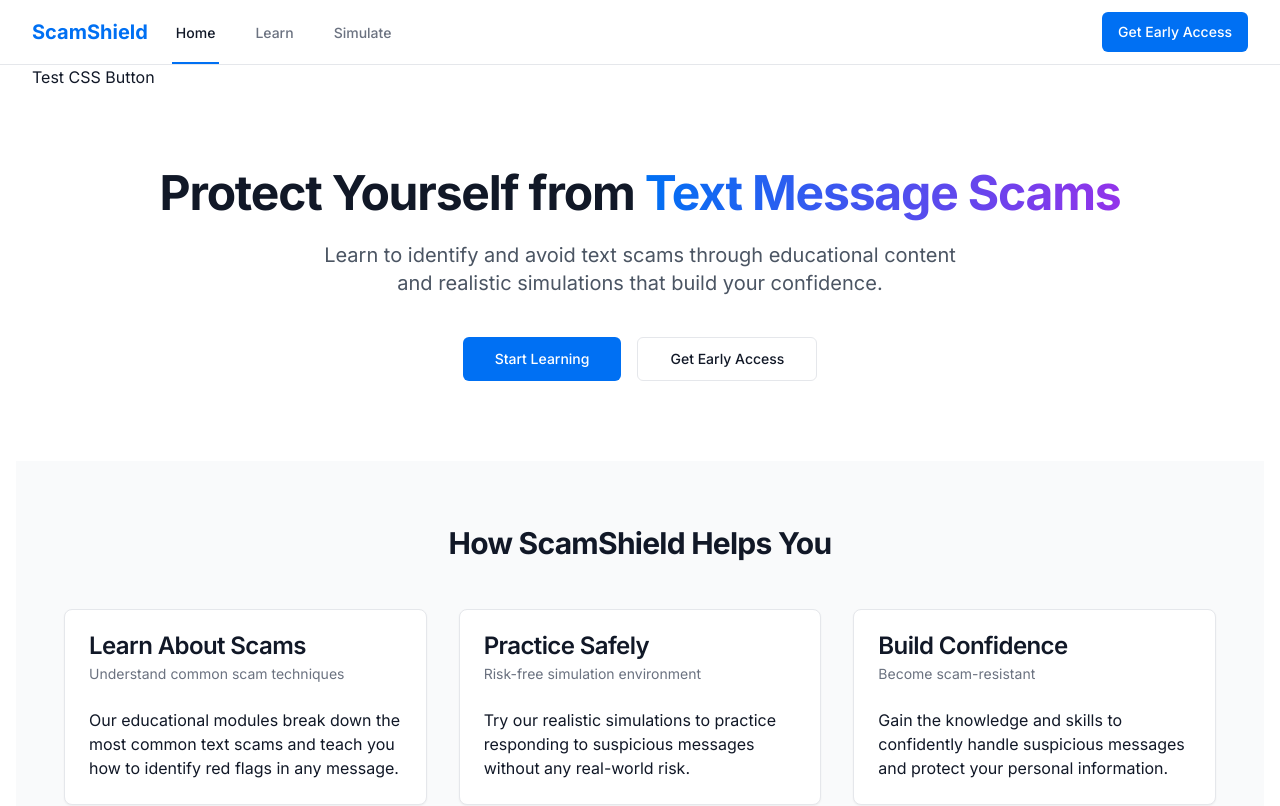
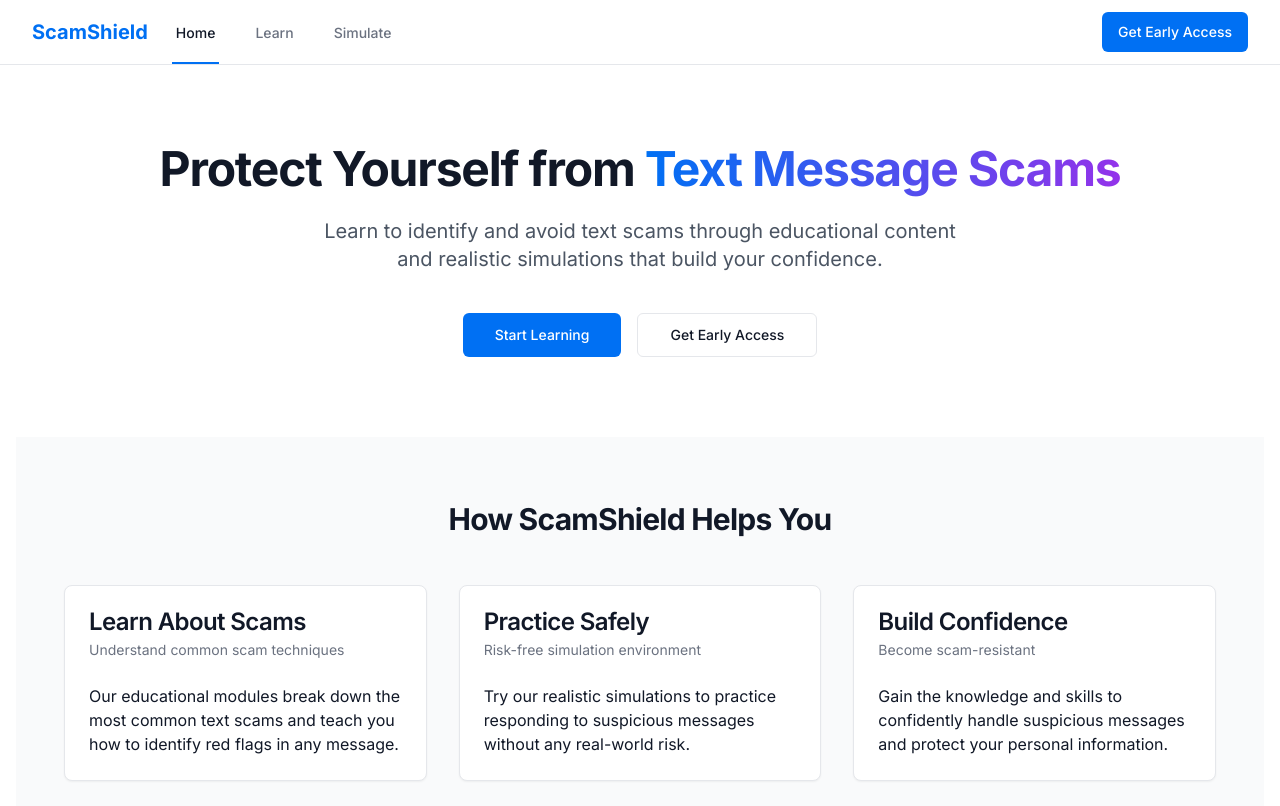
Before and after one commit to kempp98/scam-shield-app, a Next.js app: page / in a window 1280 px wide. Shown: the top 806 px of the page. Built offline with nearby package versions, Linux system fonts and the light colour scheme.

Commit message:
it works, reverting unneeded changes again

```diff
--- a/src/app/page.tsx
+++ b/src/app/page.tsx
@@ -6,7 +6,6 @@ export default function Home() {
   return (
     <div className="container-padded">
       {/* Hero Section */}
-      <button className="test-button">Test CSS Button</button>
       <section className="py-20 text-center">
         <h1 className="text-4xl md:text-5xl font-bold mb-6">
           Protect Yourself from <span className="text-gradient">Text Message Scams</span>
```
